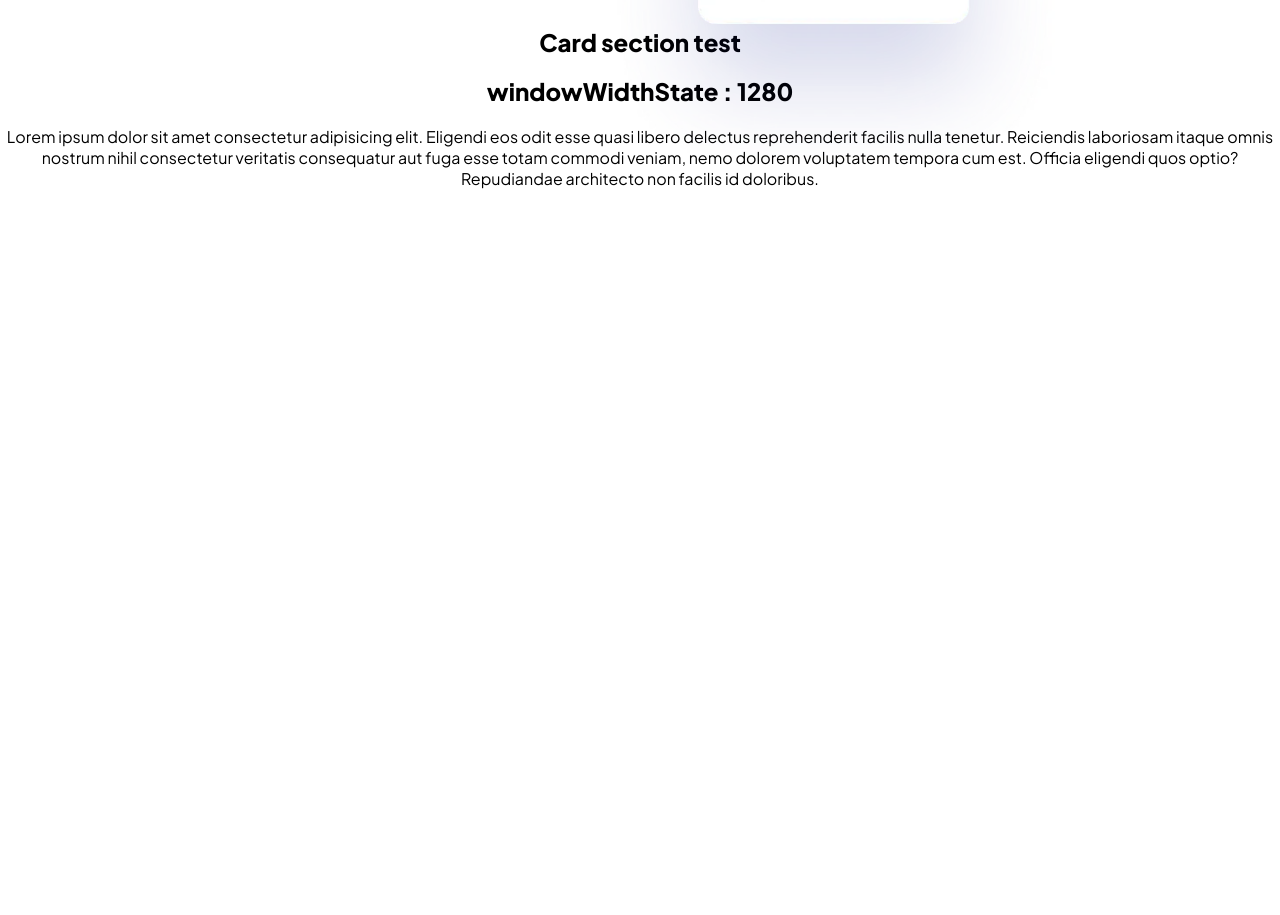
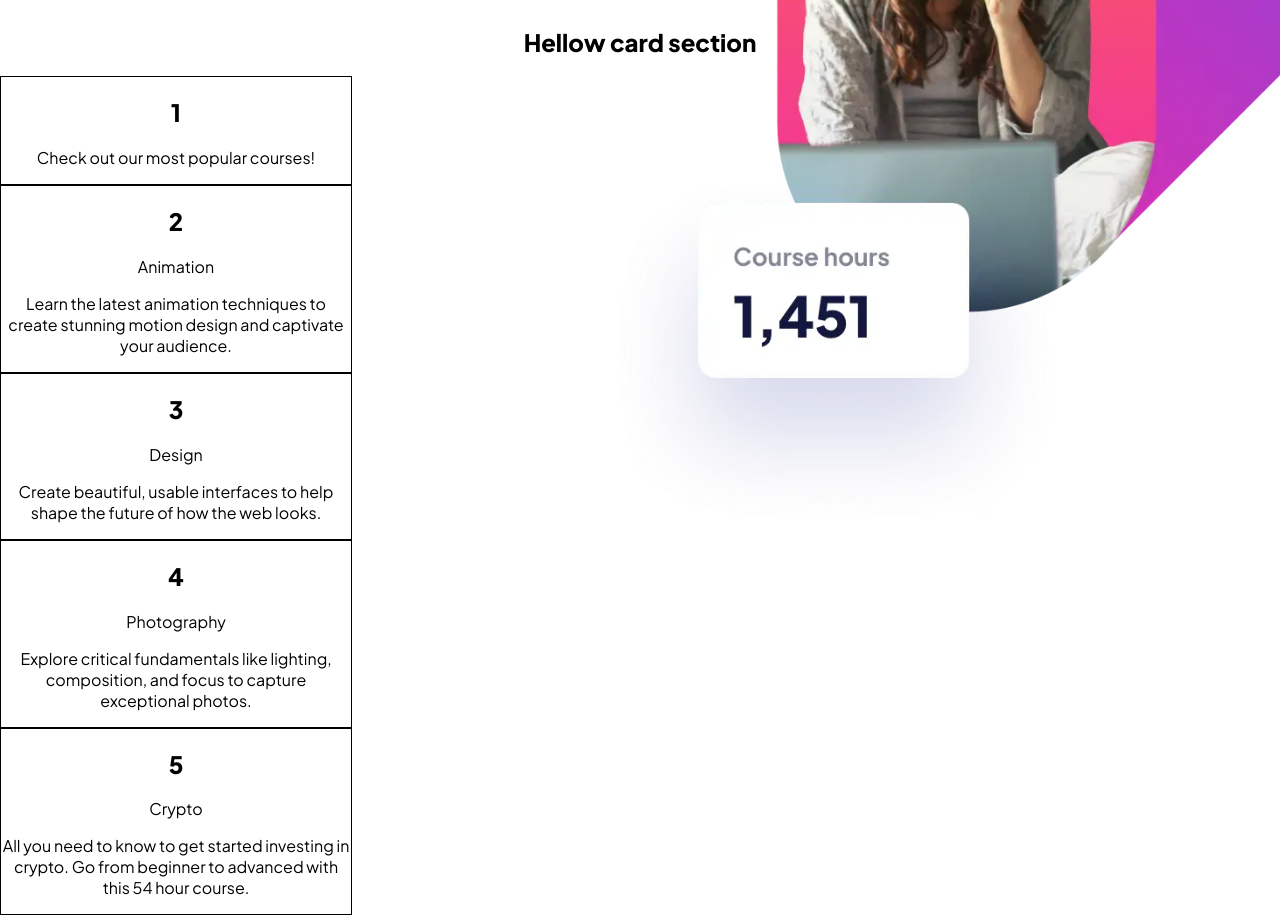
Before and after one commit to PiriyaLapa/Skilled-e-learning-landing-page, a React (Create React App) app: page / in a window 1280 px wide. Shown: the part 660-1575 px from the top of the page. Before the commit the page ends 865 px from the top, so only its background shows below. Built offline with nearby package versions, Linux system fonts and the light colour scheme.

Commit message:
update and try to deploy

```diff
--- /dev/null
+++ b/src/apis/dataCards.ts
@@ -0,0 +1,38 @@
+export interface CARDDATA{
+    id:number,
+    title:string,
+    content:string,
+}
+
+export const dataApisCard : CARDDATA[] = [
+    {
+        id:1,
+        title:'Check out our most popular courses!',
+        content:''
+    },
+    {
+        id:2,
+        title:'Animation',
+        content:'Learn the latest animation techniques to create stunning motion design and captivate your audience.'
+    },
+    {
+        id:3,
+        title:'Design',
+        content:'Create beautiful, usable interfaces to help shape the future of how the web looks.'
+    },
+    {
+        id:4,
+        title:'Photography',
+        content:'Explore critical fundamentals like lighting, composition, and focus to capture exceptional photos.'
+    },
+    {
+        id:5,
+        title:'Crypto',
+        content:'All you need to know to get started investing in crypto. Go from beginner to advanced with this 54 hour course.'
+    },
+    {
+        id:6,
+        title:'Business',
+        content:'A step-by-step playbook to help you start, scale, and sustain your business without outside investment.'
+    },
+];
--- a/src/components/Buttons/styles.ts
+++ b/src/components/Buttons/styles.ts
@@ -31,7 +31,7 @@ export const StyledPrimaryBtn = styled.button<{
 
   @media screen and (min-width:768px){
     margin: 10px 0px 10px 0;
-    z-index:1
+    z-index:1;
     font-size:16px;
   }
 
@@ -40,6 +40,5 @@ export const StyledPrimaryBtn = styled.button<{
     margin: 22px 0px 22px 0px;
     width:167px;
     height:56px;
-
   }
 `;
--- /dev/null
+++ b/src/components/Cards/Cards.tsx
@@ -0,0 +1,19 @@
+import { Component, ReactNode } from 'react';
+import { StyledCards } from './styleds';
+import { CARDDATA } from '../../apis/dataCards';
+
+interface dataProps {
+    data: CARDDATA
+}
+export default class Card extends Component<dataProps>{
+    render(): ReactNode {
+        const { id, title, content } = this.props.data
+        return (
+            <StyledCards>
+                <h1>{id}</h1>
+                <p>{title}</p>
+                <p>{content}</p>
+            </StyledCards>
+        )
+    }
+}
--- /dev/null
+++ b/src/components/Cards/styleds.ts
@@ -0,0 +1,7 @@
+import styled from 'styled-components';
+
+export const StyledCards = styled.div`
+    max-width:350px;
+    max-height:322px;
+    border: 1px solid black;
+`;
--- a/src/components/HeadContent/styles.ts
+++ b/src/components/HeadContent/styles.ts
@@ -19,9 +19,8 @@ export const StyledHeadContent = styled.div<{ theme: typeof theme }>`
 
   }
 
-  Desktop screen and (min-width:1440px){
+  /* Desktop screen size */
+  @media screen and (min-width:1440px){
     font-size:1.125rem;
-
   }
-
 `;
--- a/src/components/HeadLine/styles.ts
+++ b/src/components/HeadLine/styles.ts
@@ -24,7 +24,7 @@ export const StyledHeadLine = styled.span<{ theme: typeof theme }>`
     padding: 0;
   }
 
-  @median screen and (min-width:1440px) {
+  @media screen and (min-width:1440px) {
     font-size: 56px;
   }
 `;
--- a/src/components/Logos/styles.ts
+++ b/src/components/Logos/styles.ts
@@ -23,7 +23,7 @@ export const StyledLogo = styled.h1<{ theme: typeof theme }>`
   }
 
   // Tablet screen size
-  @median screen and (min-width:768px) {
+  @media screen and (min-width:768px) {
     font-size: 28px;
   }
 
--- a/src/pages/LandingPage/LandingPage.tsx
+++ b/src/pages/LandingPage/LandingPage.tsx
@@ -2,7 +2,7 @@ import { Component, ReactNode } from "react";
 import { StyledLandingPage } from "./styles";
 import Header from "./sections/Header";
 import Hero from "./sections/Hero";
-// import { OvalB } from "../../components/figure/styles";
+import CardSection from "./sections/CardSection";
 
 export default class LandingPage extends Component {
   state = {
@@ -29,18 +29,7 @@ export default class LandingPage extends Component {
       <StyledLandingPage>
         <Header windowWidthState={windowWidthState} />
         <Hero windowWidthState={windowWidthState} />
-        <section>
-          <h1>Card section test</h1>
-          <h1>windowWidthState : {windowWidthState}</h1>
-          <p>
-            Lorem ipsum dolor sit amet consectetur adipisicing elit. Eligendi
-            eos odit esse quasi libero delectus reprehenderit facilis nulla
-            tenetur. Reiciendis laboriosam itaque omnis nostrum nihil
-            consectetur veritatis consequatur aut fuga esse totam commodi
-            veniam, nemo dolorem voluptatem tempora cum est. Officia eligendi
-            quos optio? Repudiandae architecto non facilis id doloribus.
-          </p>
-        </section>
+        <CardSection />
       </StyledLandingPage>
     );
   }
--- a/src/pages/LandingPage/interface.ts
+++ b/src/pages/LandingPage/interface.ts
@@ -1 +1 @@
-export interface stateProps{windowWidthState:number}
+export interface stateProps { windowWidthState: number }
--- /dev/null
+++ b/src/pages/LandingPage/sections/CardSection.tsx
@@ -0,0 +1,16 @@
+import { Component, ReactNode } from 'react';
+import { StyledCardSection } from './styles';
+import Card from '../../../components/Cards/Cards';
+import { dataApisCard } from '../../../apis/dataCards';
+
+
+export default class CardSection extends Component {
+    render(): ReactNode {
+        return (
+            <StyledCardSection>
+                <h1>Hellow card section</h1>
+                {dataApisCard.map((cardData) => <Card key={cardData.id} data={cardData} />)}
+            </StyledCardSection>
+        )
+    }
+}
--- a/src/pages/LandingPage/sections/styles.ts
+++ b/src/pages/LandingPage/sections/styles.ts
@@ -5,6 +5,7 @@ export const StyledHeader = styled.div`
 `;
 
 export const StyledHero = styled.div`
+
   // Mobile screen
   @media screen and (min-width: 375px) {
     //
@@ -62,3 +63,9 @@ export const StyledTabletHero2 = styled.img`
     transform: translate(-3%, -68%);
   }
 `;
+
+
+export const StyledCardSection = styled.section`
+  max-height:888px;
+  width:100%;
+`;
```
